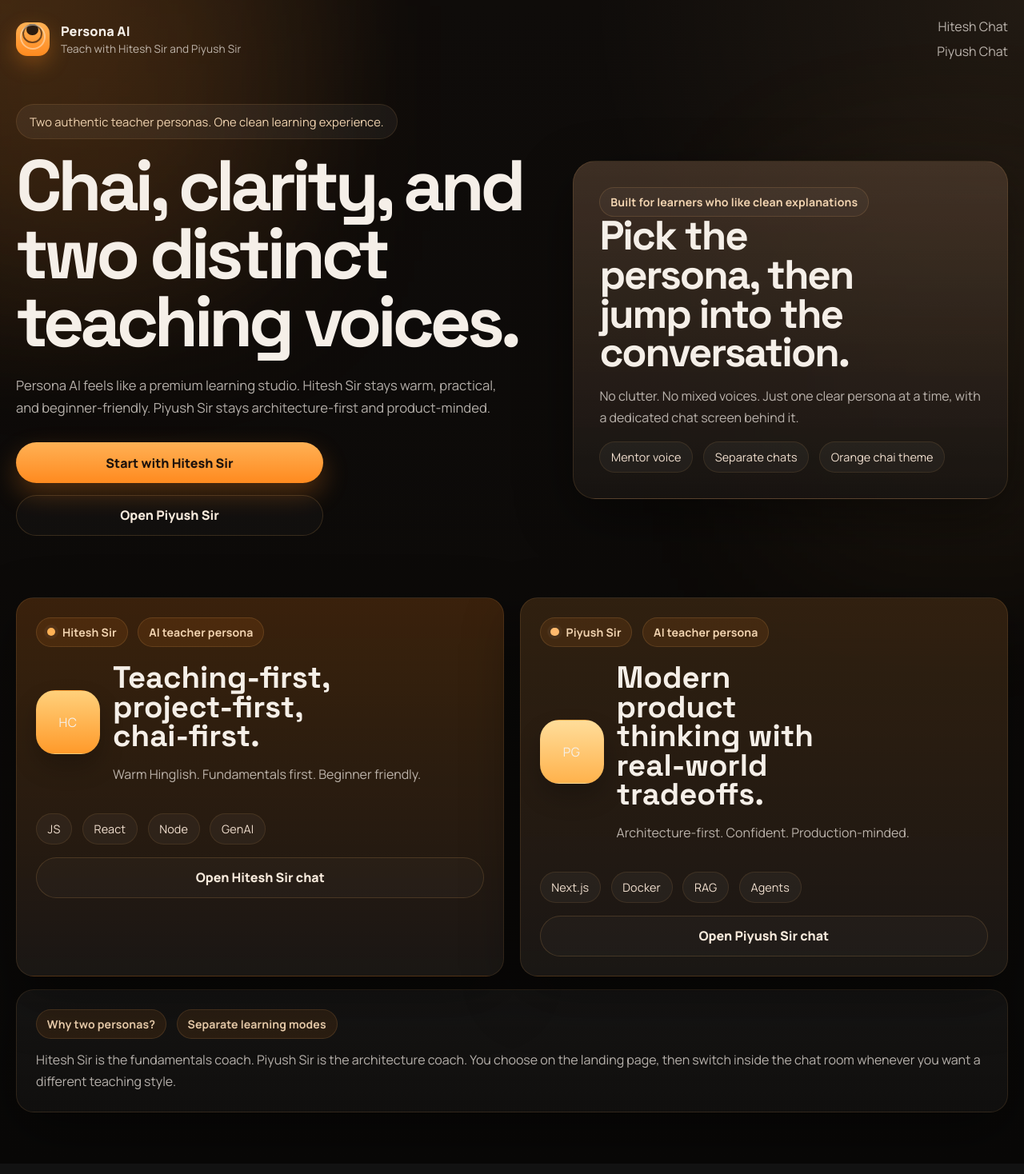
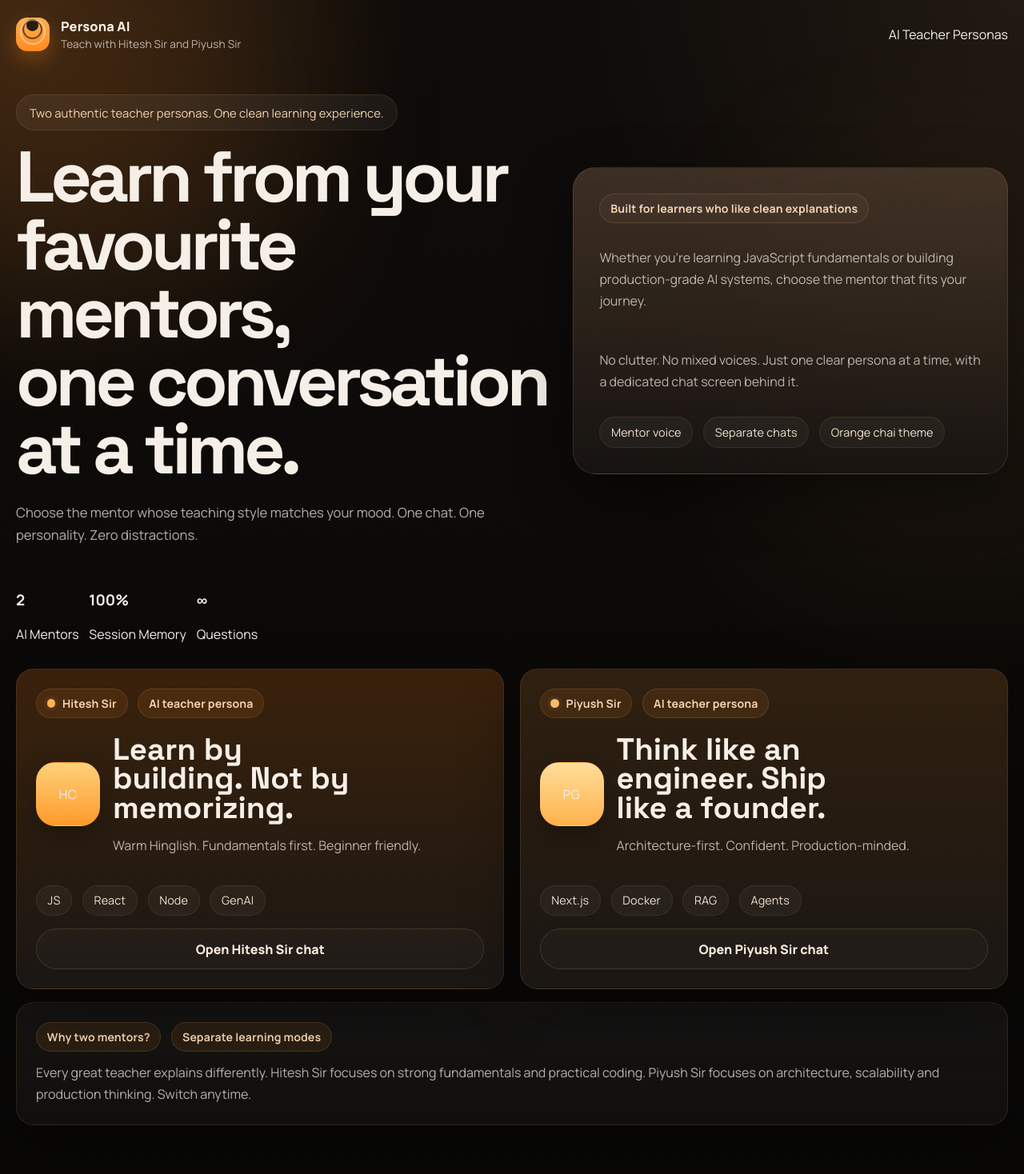
Before and after one commit to Uday0x/AI-persona, a React (Vite) app in the folder frontend/: page / in a window 1280 px wide. Shown: the top 1468 px of the page at 80% size. Built offline with nearby package versions, Linux system fonts and the light colour scheme.

Commit message:
add some css changes

```diff
--- a/frontend/src/pages/LandingPage.tsx
+++ b/frontend/src/pages/LandingPage.tsx
@@ -1,5 +1,5 @@
-import React from 'react';
-import { PERSONAS, type PersonaId } from '../lib/personas';
+import React from "react";
+import { PERSONAS, type PersonaId } from "../lib/personas";
 
 interface LandingPageProps {
   onOpenChat: (personaId?: PersonaId) => void;
@@ -30,8 +30,17 @@ function PersonaCard({
         <span className="persona-chip">AI teacher persona</span>
       </div>
       <div className="persona-profile">
-        <div className={`persona-portrait persona-portrait-${accent}`} aria-hidden="true">
-          {image ? <img src={image} alt="" /> : <span className="avatar-letter">{title === 'Hitesh Sir' ? 'HC' : 'PG'}</span>}
+        <div
+          className={`persona-portrait persona-portrait-${accent}`}
+          aria-hidden="true"
+        >
+          {image ? (
+            <img src={image} alt="" />
+          ) : (
+            <span className="avatar-letter">
+              {title === "Hitesh Sir" ? "HC" : "PG"}
+            </span>
+          )}
         </div>
         <div>
           <h3>{tagline}</h3>
@@ -43,7 +52,11 @@ function PersonaCard({
           <span key={point}>{point}</span>
         ))}
       </div>
-      <button type="button" className="button secondary persona-open-btn" onClick={onOpen}>
+      <button
+        type="button"
+        className="button secondary persona-open-btn"
+        onClick={onOpen}
+      >
         Open {title} chat
       </button>
     </article>
@@ -70,38 +83,39 @@ export default function LandingPage({ onOpenChat }: LandingPageProps) {
             </div>
           </div>
           <div className="topbar-actions">
-            <button className="ghost-link" type="button" onClick={() => onOpenChat('hitesh')}>
-              Hitesh Chat
-            </button>
-            <button className="ghost-link" type="button" onClick={() => onOpenChat('piyush')}>
-              Piyush Chat
-            </button>
+            <span className="header-badge">AI Teacher Personas</span>
           </div>
         </header>
 
         <section className="hero hero-landing">
           <div className="hero-copy">
-            <div className="eyebrow eyebrow-landing">Two authentic teacher personas. One clean learning experience.</div>
-            <h1>Chai, clarity, and two distinct teaching voices.</h1>
+            <div className="eyebrow eyebrow-landing">
+              Two authentic teacher personas. One clean learning experience.
+            </div>
+            <h1>
+              Learn from your favourite mentors,
+              <br />
+              one conversation at a time.
+            </h1>
             <p>
-              Persona AI feels like a premium learning studio. Hitesh Sir stays warm, practical, and beginner-friendly. Piyush Sir stays architecture-first and product-minded.
+              Choose the mentor whose teaching style matches your mood. One
+              chat. One personality. Zero distractions.
             </p>
-            <div className="hero-actions">
-              <button className="button primary" type="button" onClick={() => onOpenChat('hitesh')}>
-                Start with Hitesh Sir
-              </button>
-              <button className="button secondary" type="button" onClick={() => onOpenChat('piyush')}>
-                Open Piyush Sir
-              </button>
-            </div>
           </div>
 
           <div className="hero-visual hero-landing-visual">
             <div className="hero-panel hero-panel-main">
-              <div className="panel-badge panel-badge-subtle">Built for learners who like clean explanations</div>
-              <h2>Pick the persona, then jump into the conversation.</h2>
+              <div className="panel-badge panel-badge-subtle">
+                Built for learners who like clean explanations
+              </div>
               <p>
-                No clutter. No mixed voices. Just one clear persona at a time, with a dedicated chat screen behind it.
+                Whether you're learning JavaScript fundamentals or building
+                production-grade AI systems, choose the mentor that fits your
+                journey.
+              </p>
+              <p>
+                No clutter. No mixed voices. Just one clear persona at a time,
+                with a dedicated chat screen behind it.
               </p>
               <div className="mini-chip-row">
                 <span>Mentor voice</span>
@@ -112,33 +126,68 @@ export default function LandingPage({ onOpenChat }: LandingPageProps) {
           </div>
         </section>
 
+        <div className="stats-row">
+
+<div className="stat">
+<h3>2</h3>
+<p>AI Mentors</p>
+</div>
+
+<div className="stat">
+<h3>100%</h3>
+<p>Session Memory</p>
+</div>
+
+<div className="stat">
+<h3>∞</h3>
+<p>Questions</p>
+</div>
+
+</div>
+
         <section className="persona-grid landing-persona-grid">
           <PersonaCard
             title={PERSONAS.hitesh.label}
             accent={PERSONAS.hitesh.accent}
             image={PERSONAS.hitesh.image}
-            tagline="Teaching-first, project-first, chai-first."
-            points={['Warm Hinglish. Fundamentals first. Beginner friendly.', 'JS', 'React', 'Node', 'GenAI']}
-            onOpen={() => onOpenChat('hitesh')}
+            tagline="Learn by building.
+Not by memorizing."
+            points={[
+              "Warm Hinglish. Fundamentals first. Beginner friendly.",
+              "JS",
+              "React",
+              "Node",
+              "GenAI",
+            ]}
+            onOpen={() => onOpenChat("hitesh")}
           />
           <PersonaCard
             title={PERSONAS.piyush.label}
             accent={PERSONAS.piyush.accent}
             image={PERSONAS.piyush.image}
-            tagline="Modern product thinking with real-world tradeoffs."
-            points={['Architecture-first. Confident. Production-minded.', 'Next.js', 'Docker', 'RAG', 'Agents']}
-            onOpen={() => onOpenChat('piyush')}
+            tagline="Think like an engineer.
+Ship like a founder."
+            points={[
+              "Architecture-first. Confident. Production-minded.",
+              "Next.js",
+              "Docker",
+              "RAG",
+              "Agents",
+            ]}
+            onOpen={() => onOpenChat("piyush")}
           />
         </section>
 
         <section className="landing-note-card">
           <div className="persona-card persona-note">
             <div className="persona-top">
-              <span className="persona-tag">Why two personas?</span>
+              <span className="persona-tag">Why two mentors?</span>
               <span className="persona-chip">Separate learning modes</span>
             </div>
             <p>
-              Hitesh Sir is the fundamentals coach. Piyush Sir is the architecture coach. You choose on the landing page, then switch inside the chat room whenever you want a different teaching style.
+              Every great teacher explains differently. Hitesh Sir focuses on
+              strong fundamentals and practical coding. Piyush Sir focuses on
+              architecture, scalability and production thinking. Switch anytime.
             </p>
           </div>
         </section>
--- a/frontend/src/styles.css
+++ b/frontend/src/styles.css
@@ -250,6 +250,14 @@ button, textarea { font: inherit; }
   align-items: end;
   margin: 1.2rem 0 1rem;
 }
+.persona-card:hover{
+transform:translateY(-6px);
+box-shadow:
+0 20px 60px rgba(255,140,0,.22);
+}
+.hero h1{
+animation:fadeUp .7s ease;
+}
 .chat-page-hero h1 {
   margin: 0.35rem 0 0;
   font-family: var(--font-display);
```
